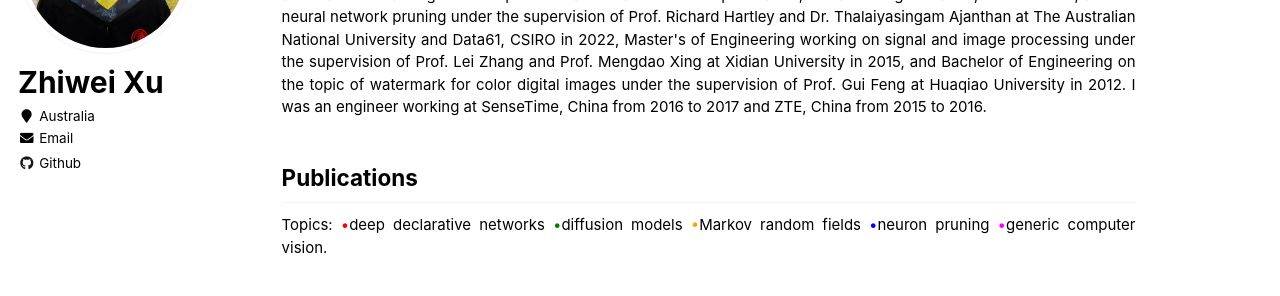
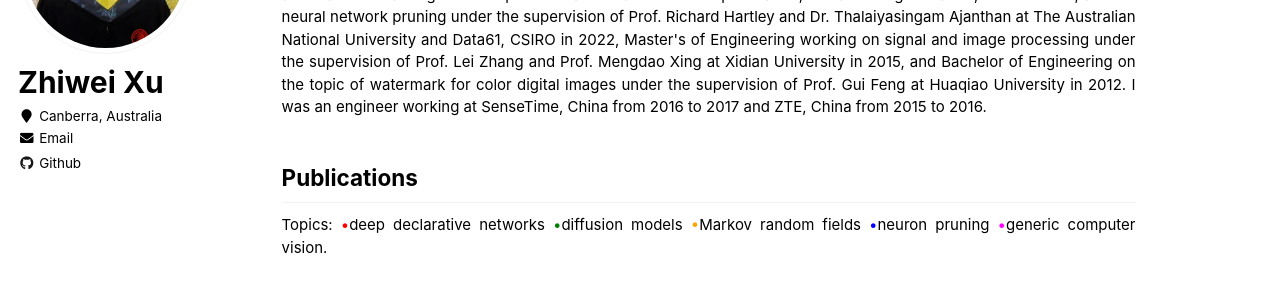
Before and after one commit to zwxu064/zwxu064.github.io, a Jekyll site: the page built from _pages/about.html, in a window 1280 px wide. Shown: the part 244-540 px from the top of the page. Built offline with Jekyll 4.4.1, drawn with Linux system fonts in a browser that asks for light colours.

Commit message:
Update _config.yml

```diff
--- a/_config.yml
+++ b/_config.yml
@@ -83,7 +83,7 @@ author:
   name             : "Zhiwei Xu"
   avatar           : "../images/zhiwei.png"
   bio              : " "
-  location         : Australia
+  location         : Canberra, Australia
   employer         :
   pubmed           :
   googlescholar    :
```
